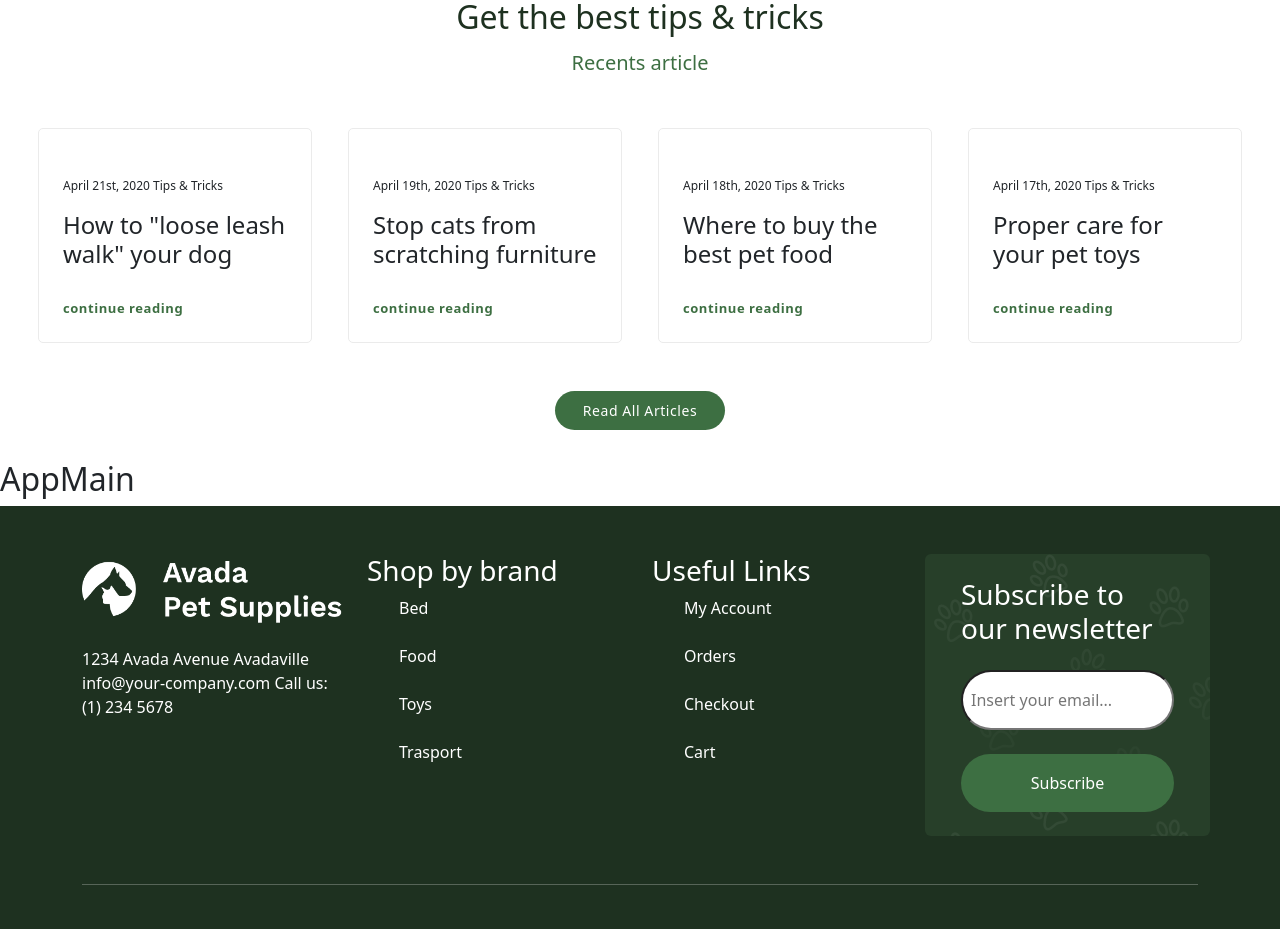
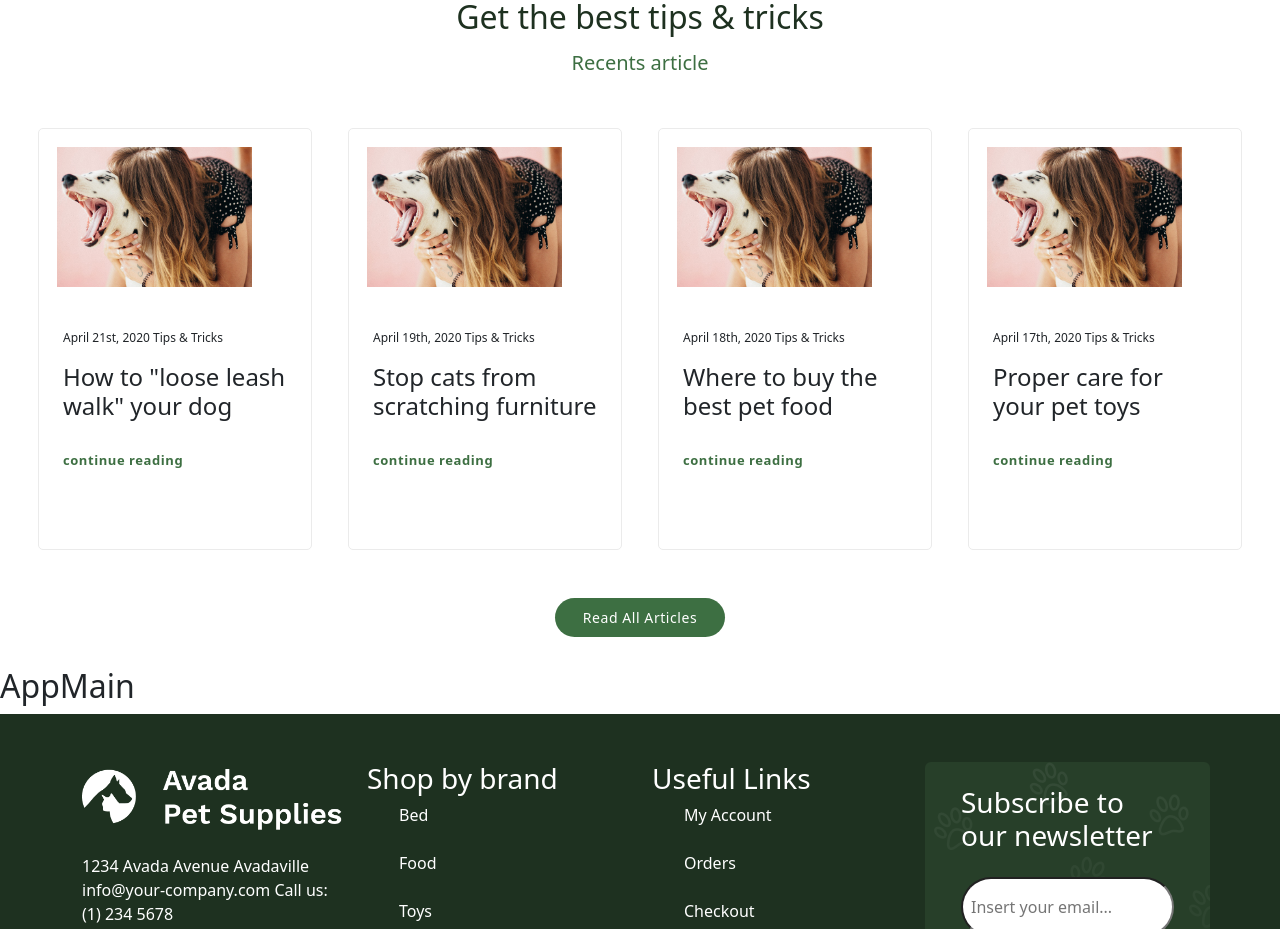
Before and after one commit to gianluigi7/proj-html-vuejs, a Vue app: page / in a window 1280 px wide. Shown: the part 3580-4509 px from the top of the page. Built offline with nearby package versions, Linux system fonts and the light colour scheme.

Commit message:
[UPD] App card img to fix

```diff
--- a/src/components/AppCard.vue
+++ b/src/components/AppCard.vue
@@ -36,8 +36,9 @@
     <h5>{{ h5 }}</h5>
     <div class="contenitore">
        <div class="col" v-for="(card, index) in cards">
+          <img src="../img/blog-1.jpg">
+          <!-- <img :src="cards[index].image"> -->
          <div>
-             <img :src=" cards.image ">
 
             <p>{{ cards[index].date }} <span>Tips & Tricks</span></p>
             <h4>{{ cards[index].title }}</h4>
@@ -124,4 +125,10 @@
         filter: brightness(0.75) contrast(1.3);
 
       }
+ img {
+   width:85%;
+   height: 42%;
+   padding: 18px;
+   object-fit: cover;
+ }
 </style>
```
